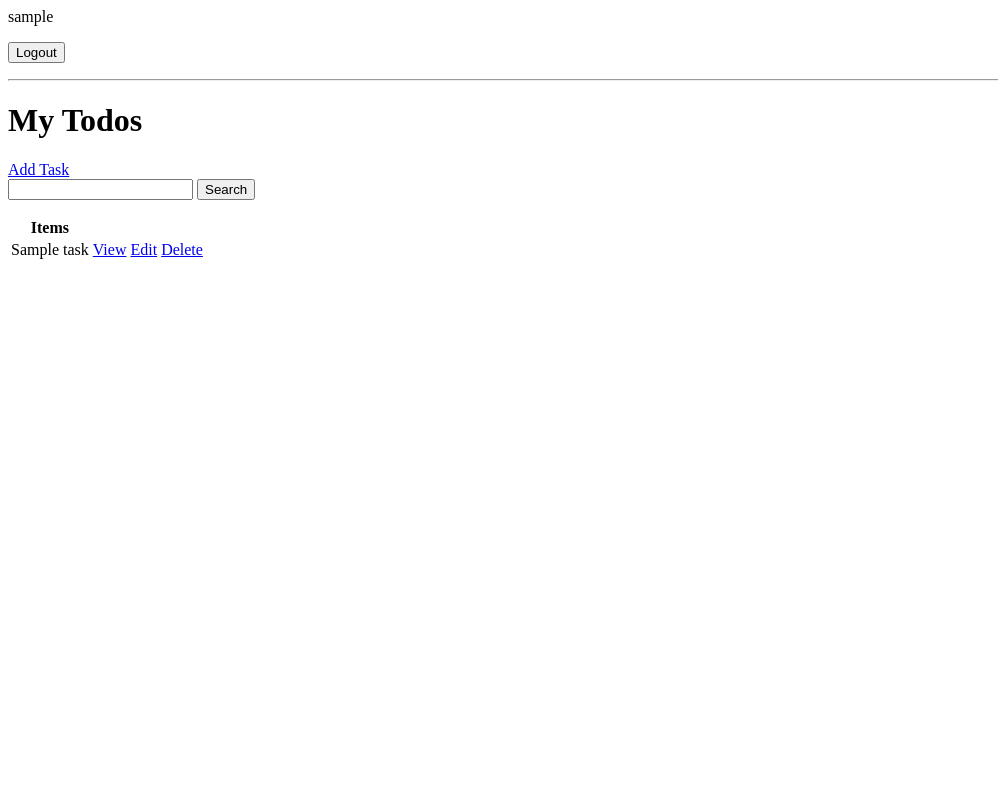
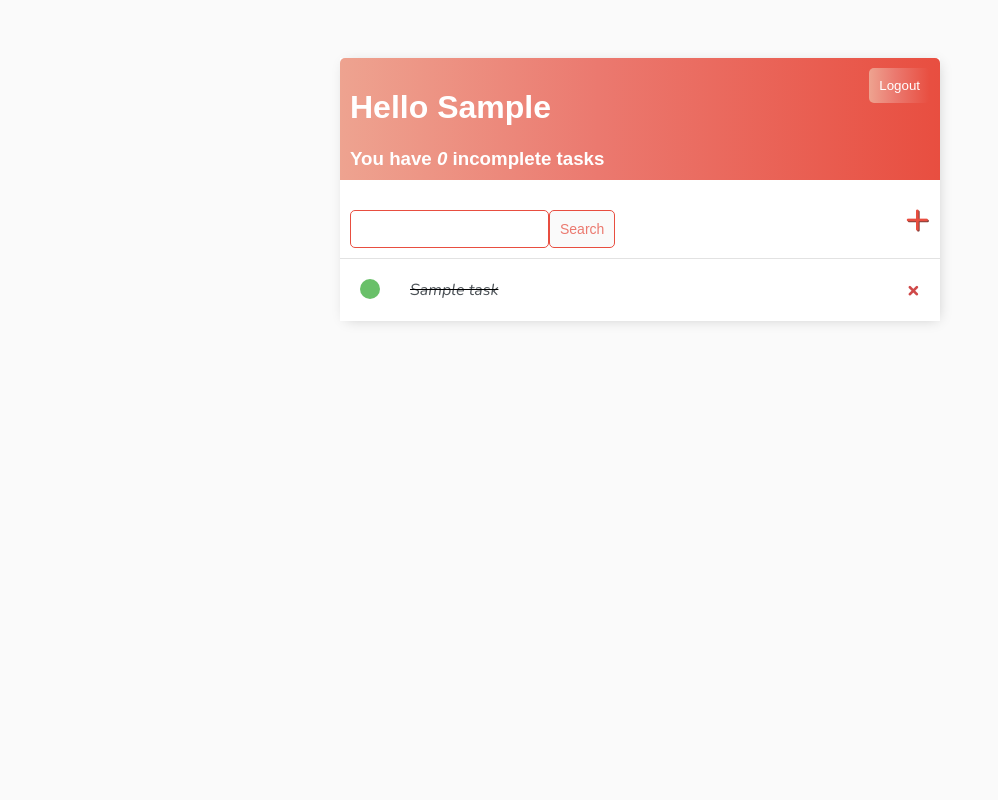
Before and after one commit to Pranavchikte/Todo-Django, a Django app: page / in a window 1280 px wide. Shown: the whole page, without its empty margins (0-998 px from the left). Run offline with Django 5.2, Linux system fonts and the light colour scheme; a user stored in the database is signed in; tables that the repository leaves empty hold one stand-in row (values such as "Sample post").

Commit message:
added styling

```diff
--- /dev/null
+++ b/Todo/templates/Todo/main.html
@@ -0,0 +1,141 @@
+<!DOCTYPE html>
+<html lang="en">
+<head>
+    <meta charset="UTF-8">
+    <title>To Do Items</title>
+    <link rel="preconnect" href="https://fonts.googleapis.com">
+    <link rel="preconnect" href="https://fonts.gstatic.com" crossorigin>
+    <link href="https://fonts.googleapis.com/css2?family=Nunito:ital,wght@0,200..1000;1,200..1000&display=swap" rel="stylesheet">
+
+    <style>
+        body{
+            background-color: #FAFAFA;
+            font-family: 'Nunito', sans-serif;
+            padding: 50px;
+        }
+
+        h1, h2, h3, h4, h5, h6{
+            font-family: 'Raleway', sans-serif;
+        }
+        a,p{
+            color: #4b5156;
+        }
+
+        .container{
+            max-width: 600px;
+            margin: auto;
+            background-color: #fff;
+            -webkit-box-shadow: 2px 2px 13px -4px rgba(0,0,0,0.21);
+            box-shadow: 2px 2px 13px -4px rgba(0,0,0,0.21);
+        }
+
+        .header-bar{
+            display: flex;
+            justify-content: space-between;
+            color: #fff;
+            padding: 10px;
+            border-radius: 5px 5px 0 0;
+            background: linear-gradient(90deg, #EEA390 0%, #EB796F 43%, #E84E40 100%);
+
+        }
+
+        .header-bar a {
+            color: rgb(247, 247, 247);
+            text-decoration: none;
+        }
+
+        .task-wrapper{
+            display: flex;
+            align-items: center;
+            justify-content: space-between;
+            padding: 20px;
+            background-color: #fff;
+            border-top: 1px solid rgb(226, 226, 226);
+        }
+
+        .task-title{
+            display: flex;
+        }
+
+        .task-title a{
+            text-decoration: none;
+            color: #4b5156;
+            margin-left: 30px;
+        }
+
+        .task-complete-icon{
+            height: 20px;
+            width: 20px;
+            background-color: rgb(105, 192, 105);
+            border-radius: 50%;
+        }
+
+        .task-incomplete-icon{
+            height: 20px;
+            width: 20px;
+            background-color: rgb(218, 218, 218);
+            border-radius: 50%;
+        }
+
+        .delete-link{
+            text-decoration: none;
+            font-weight: 900;
+            color: #cf4949;
+            font-size: 22px;
+            line-height: 0;
+        }
+
+        #search-add-wrapper{
+            display: flex;
+            justify-content: space-between;
+            align-items: center;
+            padding: 10px;
+        }
+
+        #add-link{
+            color:#E84E40;
+            text-decoration: none;
+            font-size: 42px;
+            text-shadow: 1px 1px #81413b
+        }
+
+        input[type=text],
+        input[type=password],textarea {
+            border: 1px solid #E84E40;
+            border-radius: 5px;
+            padding: 10px;
+            width: 90%;
+            box-sizing: border-box;
+        }
+
+        label{
+            padding-top: 10px !important;
+            display: block;
+        }
+
+        .button{
+            border: 1px solid #E84E40;
+            background-color: #FAFAFA;
+            color: #EB796F;
+            padding: 10px;
+            font-size: 14px;
+            border-radius: 5px;
+            cursor: pointer;
+            text-decoration: none;
+        }
+
+        .card-body{
+            padding: 20px;
+        }
+    </style>
+
+
+</head>
+<body>
+    <div class="container" >
+        {% block content %}
+
+        {% endblock %}
+    </div>
+</body>
+</html>
--- a/Todo/templates/Todo/task_list.html
+++ b/Todo/templates/Todo/task_list.html
@@ -1,37 +1,48 @@
+{% extends 'Todo/main.html' %}
+{% block content %}
 
-
-{% if request.user.is_authenticated %}
-    <p>{{ request.user }}</p>
+    <div class="header-bar">
+        <div>
+            <h1>Hello {{ request.user|title }}</h1>
+            <h3 style="margin:0">You have <i>{{ count }}</i> incomplete task{{ count|pluralize:"s" }}</h3>
+        </div>
+        {% if request.user.is_authenticated %}
     <form method="POST" action="{% url 'logout' %}">
     {% csrf_token %}
-    <button type="submit">Logout</button>
+    <button type="submit" style="background: linear-gradient(90deg, #EEA390 0%, #EB796F 43%, #E84E40 100%); border: none; cursor: pointer; padding: 10px; border-radius: 5px; color: #fff;
+">Logout</button>
 </form>
 {% else %}
     <a href="{% url "login" %}">Login</a>
 {% endif %}
+    </div>
 
-<hr>
-<h1>My Todos</h1>
-<a href="{% url 'task-create' %}">Add Task</a>
+<div id="search-add-wrapper">
+    <form method="get" style="margin-top: 20px; display: flex;">
+    <input type="text" name="search-area" value="{{ search_input }}">
+    <input class="button" type="submit" value="Search">
+</form>
+<a id="add-link" href="{% url 'task-create' %}">&#x2b</a>
 
-<form method="get">
-    <input type="text" name="search-area" value="{{ search_input }}">
-    <input type="submit" value="Search">
-</form>
+</div>
 
-<table>
-    <tr>
-        <th>Items</th>
-    </tr>
+
+
+<div class="task-items-wrapper">
     {% for task in tasks %}
-    <tr>
-        <td>{{ task.title }}</td>
-        <td><a href="{% url 'task' task.id %}">View</a></td>
-        <td><a href="{% url 'task-update' task.id %}">Edit</a></td>
-        <td><a href="{% url 'task-delete' task.id %}">Delete</a></td>
+    <div class="task-wrapper">
+        <div class="task-title">
+            {% if task.complete %}
+                <div class="task-complete-icon"></div>
+                <i><s><a href="{% url 'task-update' task.id %}">{{ task }}</a></s></i>
+            {% else %}
+                <div class="task-incomplete-icon"></div>
+                <a href="{% url 'task-update' task.id %}">{{ task }}</a>
+            {% endif %}
+        </div>
+        <a class="delete-link" href="{% url 'task-delete' task.id %}">&#215;</a>
+    </div>
+{% endfor %}
 
-    </tr>
-    {% empty %}
-        <h3>No items in list</h3>
-    {% endfor %}
-</table>
+</div>
+{% endblock content %}
```
Also changed, not shown: Todo/templates/Todo/login.html (+13 -3 lines), Todo/templates/Todo/register.html (+24 -4 lines), Todo/templates/Todo/task_confirm_delete.html (+18 -6 lines), Todo/templates/Todo/task_form.html (+16 -7 lines).
